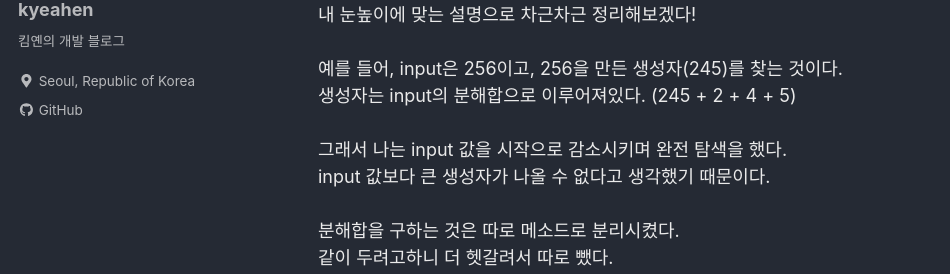
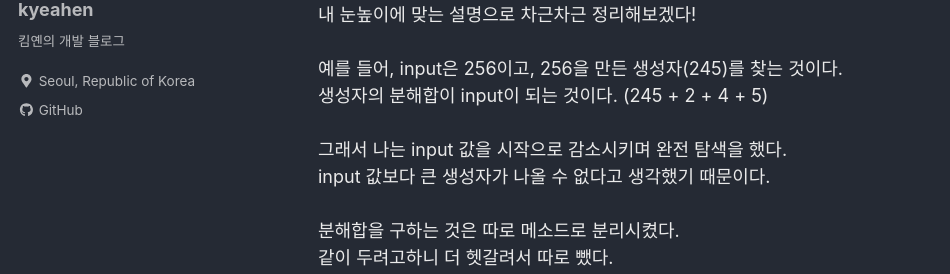
Before and after one commit to kyeahen/kyeahen.github.io, a Jekyll site: the page built from _posts/2019-07-22-[BOJ] 2231 분해합.md, in a window 1280 px wide and 900 px high, scrolled down 1179 px. Shown: the part 175-449 px from the top of the window, without its empty margins (0-950 px from the left). Built offline with Jekyll 4.4.1, drawn with Linux system fonts in a browser that asks for light colours; cached includes are drawn as plain includes; nearby versions of some CDN libraries; comment, search, counter and statistics services are not loaded.

Commit message:
Add post - [BOJ] 2231 분해합

```diff
--- a/_posts/2019-07-22-[BOJ] 2231 분해합.md
+++ b/_posts/2019-07-22-[BOJ] 2231 분해합.md
@@ -32,7 +32,7 @@ comments: true
 내 눈높이에 맞는 설명으로 차근차근 정리해보겠다! <br/>
 <br/>
 예를 들어, input은 256이고, 256을 만든 생성자(245)를 찾는 것이다. <br/>
-생성자는 input의 분해합으로 이루어져있다. (245 + 2 + 4 + 5) <br/>
+생성자의 분해합이 input이 되는 것이다. (245 + 2 + 4 + 5) <br/>
 <br/>
 그래서 나는 input 값을 시작으로 감소시키며 완전 탐색을 했다. <br/>
 input 값보다 큰 생성자가 나올 수 없다고 생각했기 때문이다. <br/>
```
